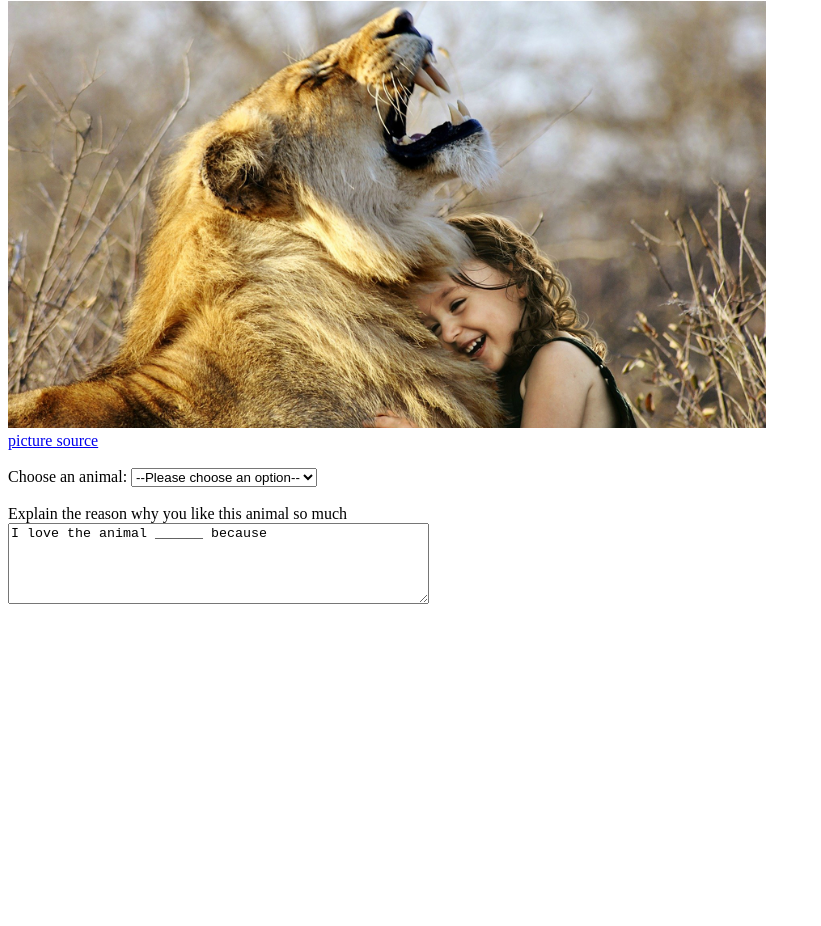
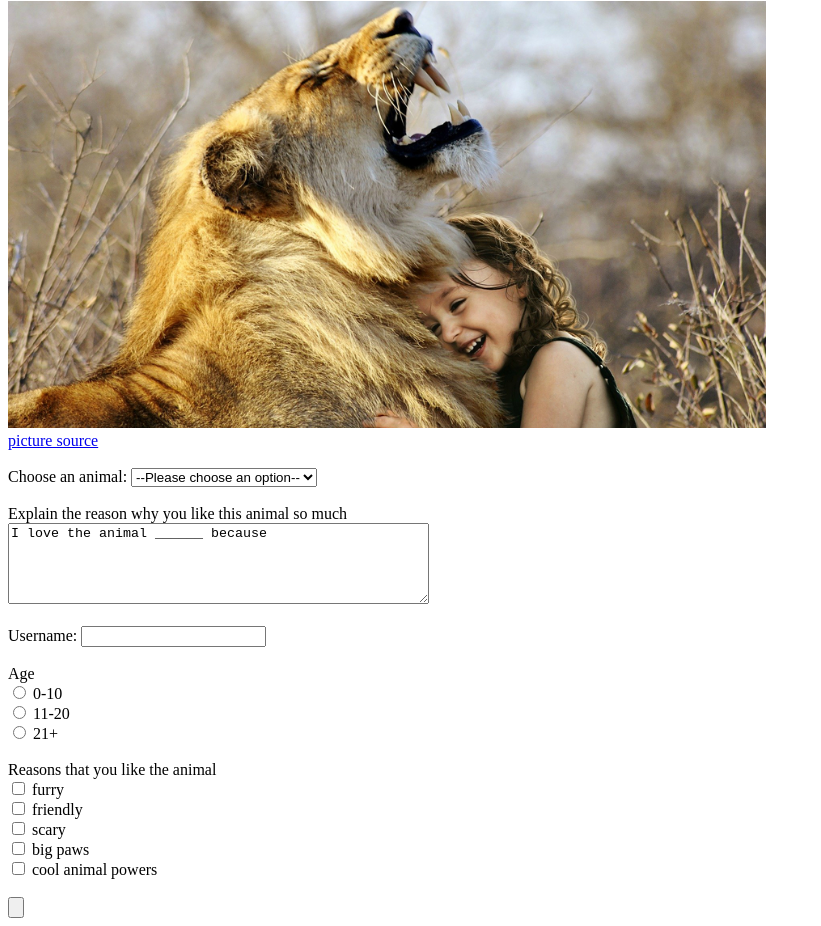
Before and after one commit to KortneyField/udacity-practice-website, a plain HTML site: page index.html in a window 1280 px wide. Shown: the part 79-1005 px from the top of the page, without its empty margins (0-821 px from the left). Before the commit the page ends 800 px from the top, so only its background shows below. Drawn offline with Linux system fonts and the light colour scheme.

Commit message:
add radio and checkbox

```diff
--- a/index.html
+++ b/index.html
@@ -18,8 +18,8 @@
         <a href="https://www.pri.org/stories/2020-02-10/our-wild-calling-connecting-animals-transforms-lives">
         picture source</a>
 
-        </br>
-        </br>
+    </br>
+    </br>
 
         <label for="animal-select">Choose an animal:</label>
         <select id="animal-select">
@@ -32,13 +32,35 @@
             <option value="lizard">lizard</option>
         </select>
 
-        </br>
-        </br>
+    </br>
+    </br>
 
         <label for="fav-animal"> Explain the reason why you like this animal so much </label>
         </br>
         <textarea id="fav-animal" name="fav-animal" rows="5" cols="50">I love the animal ______ because
         </textarea>
+
+    </br>
+    </br>
+        <!-- A text input -->
+        Username: <input type="text" /> </br>
+    </br>
+        <!-- A checkbox -->
+        <label>Age </label> </br>
+        <input type="radio" /> 0-10 </br>
+        <input type="radio" /> 11-20 </br>
+        <input type="radio" /> 21+ </br>
+    </br>
+        <!-- A radio button -->
+        <label>Reasons that you like the animal</label> </br>
+        <input type="checkbox" /> furry </br>
+        <input type="checkbox" /> friendly </br>
+        <input type="checkbox" /> scary </br>
+        <input type="checkbox" /> big paws </br>
+        <input type="checkbox" /> cool animal powers </br>
+    </br>
+        <!-- A button -->
+        <input type="button" width="20%"/>
     </body>
 
 
```
